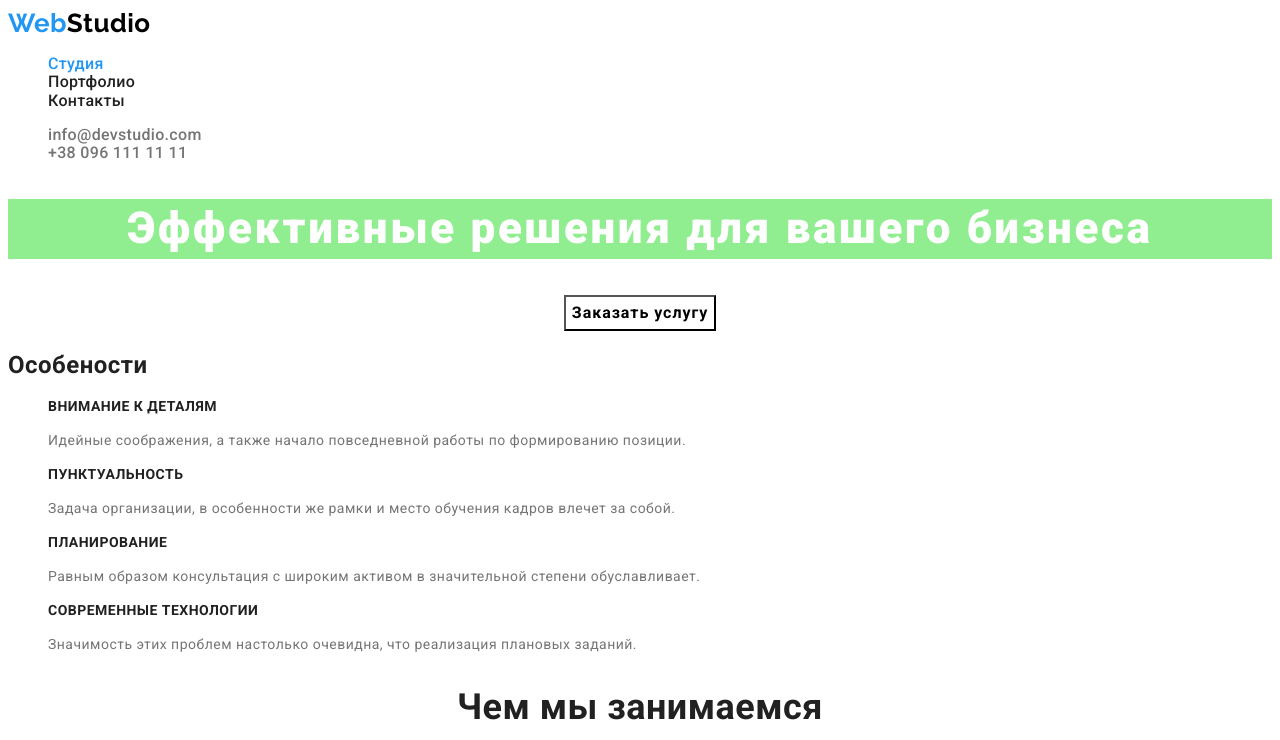
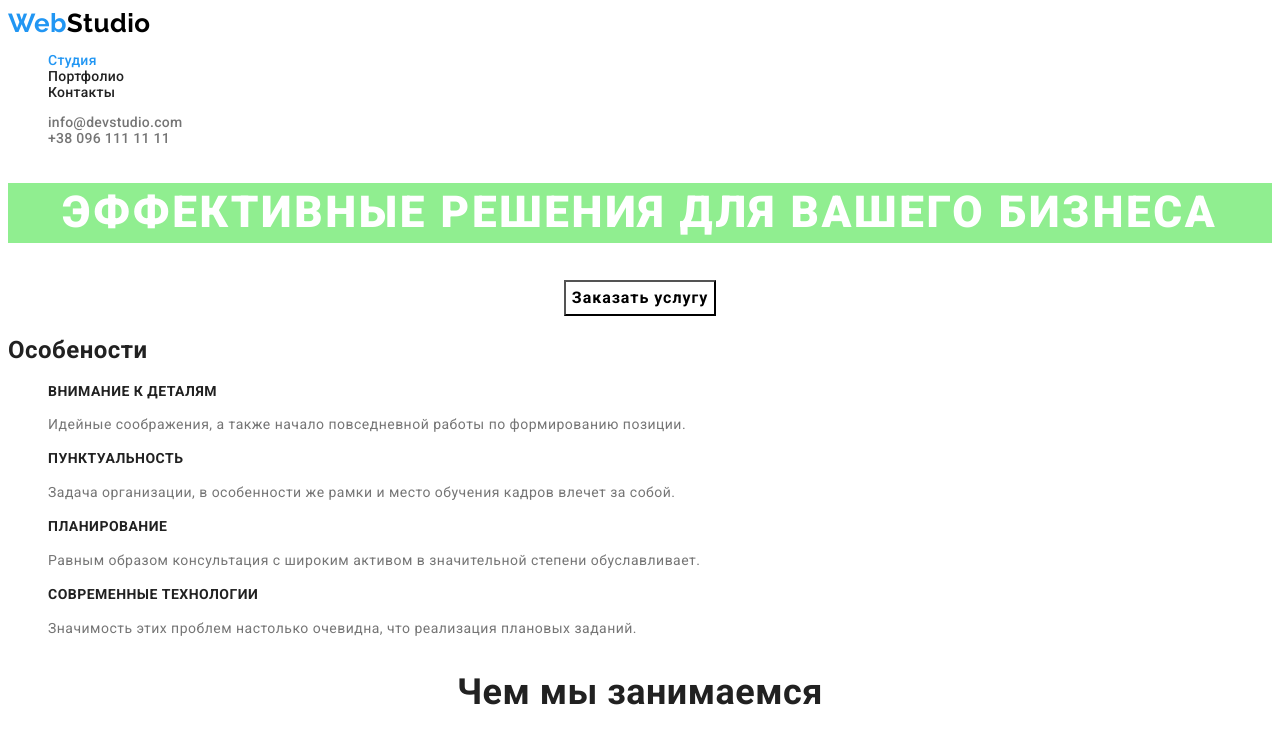
Before and after one commit to anitastal/goit-markup-hw-02, a plain HTML site: page index.html in a window 1280 px wide. Shown: the top 740 px of the page. Drawn offline with Linux system fonts and the light colour scheme.

Commit message:
change font size, color and text transform

```diff
--- a/css/style.css
+++ b/css/style.css
@@ -47,6 +47,7 @@ body {
 .site-nav,
 .contact-nav{
     font-weight: 500;
+    font-size: 14px;
     line-height: 1.14;
     letter-spacing: 0.02em;
     text-decoration: none;
@@ -56,7 +57,9 @@ body {
 .site-nav .link:focus,
 .contact-nav .link:hover,
 .contact-nav .link:focus,
-.site-nav .link.current {
+.site-nav .link.current,
+.address .link:focus,
+.address .link:hover {
     color: var(--accent-color);
 }
 
@@ -77,6 +80,7 @@ body {
     font-size: 44px;
     line-height: 1.36;
     letter-spacing: 0.06em;
+    text-transform: uppercase;
     color: var(--header-color);
     background-color: lightgreen;
 }
@@ -149,6 +153,7 @@ body {
 .project .nav{
     font-size: 16px;
     line-height: 1.88;
+    color: var(--second-text-color);
 }
 
 /* стиль футера */
```
